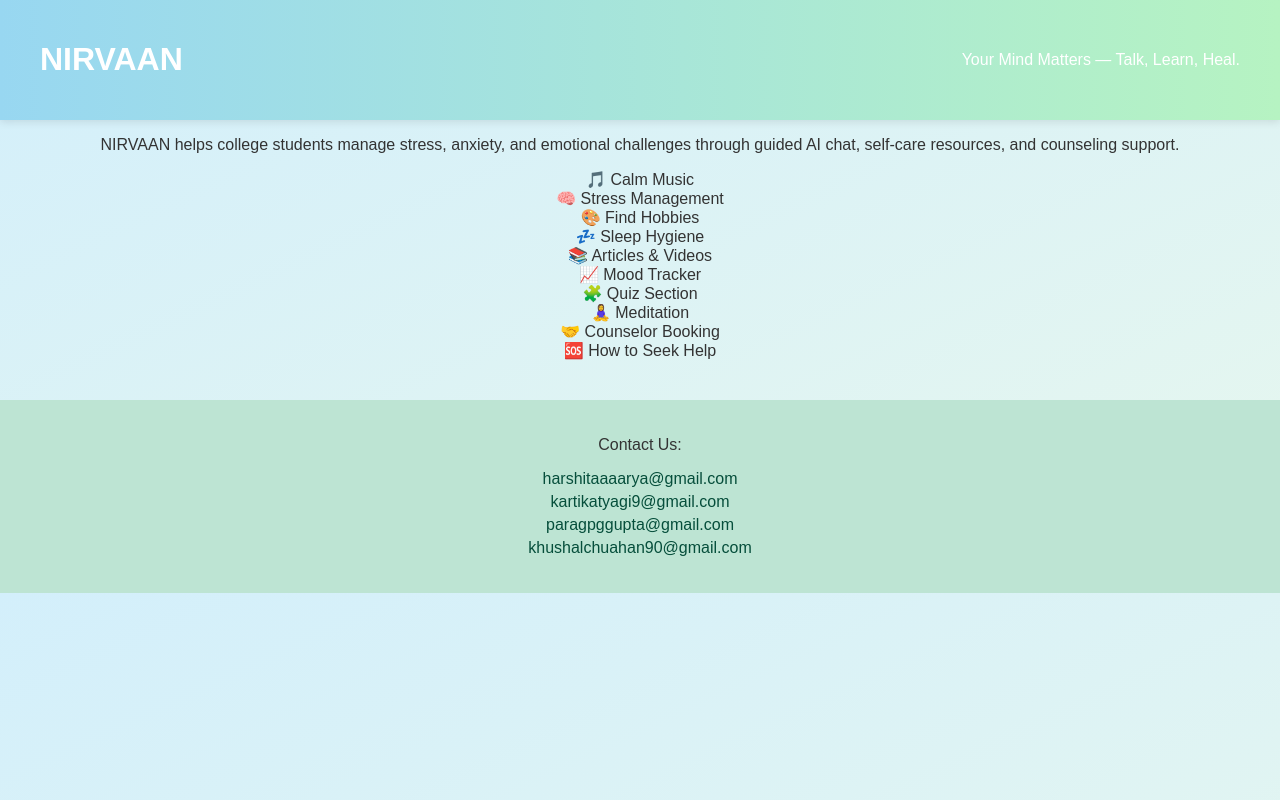
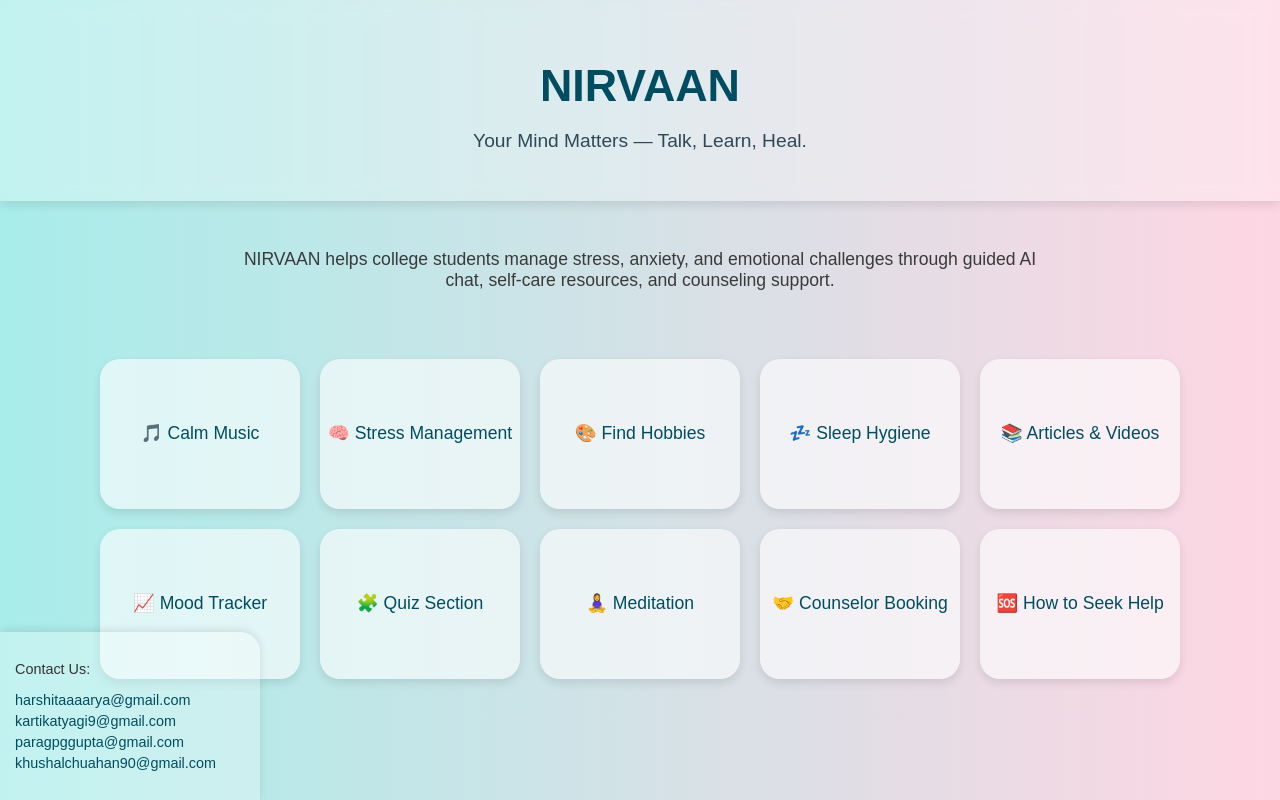
Before and after one commit to harshitaaarya/NIRVAAN, a plain HTML site: page index.html in a window 1280 px wide. Drawn offline with Linux system fonts and the light colour scheme.

Commit message:
Refactor CSS for improved layout and design

```diff
--- a/style.css
+++ b/style.css
@@ -1,100 +1,87 @@
 body {
   margin: 0;
-  font-family: "Poppins", sans-serif;
-  background: linear-gradient(to bottom right, #d3effb, #e7f7ee);
+  font-family: 'Poppins', sans-serif;
+  background: linear-gradient(to right, #a8edea, #fed6e3);
   color: #333;
   text-align: center;
+  overflow-x: hidden;
 }
 
-/* Header */
 header {
-  background: linear-gradient(to right, #98d7f1, #b6f3c2);
-  display: flex;
-  justify-content: space-between;
-  align-items: center;
-  padding: 20px 40px;
-  box-shadow: 0 2px 8px rgba(0,0,0,0.1);
-  color: white;
+  background-color: rgba(255,255,255,0.3);
+  backdrop-filter: blur(10px);
+  padding: 30px;
+  box-shadow: 0 4px 10px rgba(0,0,0,0.1);
 }
 
-.logo h1 {
-  margin: 0;
-  font-size: 30px;
+header h1 {
+  font-size: 2.8em;
+  color: #004d61;
+  margin-bottom: 10px;
 }
 
-.logo p {
-  font-size: 14px;
-  margin: 0;
+header p {
+  font-size: 1.2em;
+  color: #2f4858;
 }
 
-.login a {
-  color: white;
-  text-decoration: none;
-  background: rgba(255,255,255,0.2);
-  padding: 8px 16px;
-  border-radius: 20px;
-  transition: 0.3s;
+.intro {
+  max-width: 800px;
+  margin: 20px auto;
+  font-size: 1.1em;
+  color: #3a3a3a;
+  padding: 10px;
 }
 
-.login a:hover {
-  background: rgba(255,255,255,0.4);
+.features {
+  display: flex;
+  flex-wrap: wrap;
+  justify-content: center;
+  gap: 20px;
+  margin: 40px;
 }
 
-.banner {
-  margin-top: 40px;
-  font-size: 24px;
-  color: #065f46;
+.feature {
+  background-color: rgba(255, 255, 255, 0.6);
+  width: 200px;
+  height: 150px;
+  display: flex;
+  align-items: center;
+  justify-content: center;
+  border-radius: 20px;
+  font-size: 1.1em;
+  font-weight: 500;
+  color: #004d61;
+  box-shadow: 0 4px 10px rgba(0,0,0,0.1);
+  cursor: pointer;
+  transition: all 0.3s ease;
 }
 
-.description {
-  font-size: 16px;
-  max-width: 700px;
-  margin: 10px auto 30px;
-  color: #333;
+.feature:hover {
+  transform: scale(1.1);
+  box-shadow: 0 8px 25px rgba(0,0,0,0.3);
+  background-color: rgba(255,255,255,0.9);
 }
 
-/* Feature Grid */
-.grid {
-  display: grid;
-  grid-template-columns: repeat(auto-fit, minmax(200px, 1fr));
-  gap: 20px;
-  padding: 40px;
-}
-
-.card {
-  background: white;
-  border-radius: 15px;
-  padding: 30px 15px;
-  text-decoration: none;
-  color: #006b63;
-  box-shadow: 0 3px 8px rgba(0,0,0,0.1);
-  font-weight: 600;
-  transition: 0.3s;
-}
-
-.card:hover {
-  transform: scale(1.05);
-  background: #daf3e8;
-  box-shadow: 0 4px 12px rgba(0,0,0,0.2);
-}
-
-/* Footer */
 footer {
-  background: #bde4d3;
-  padding: 20px;
-  margin-top: 40px;
-}
-
-footer h3 {
-  margin-bottom: 10px;
+  background: rgba(255,255,255,0.3);
+  padding: 15px;
+  position: fixed;
+  bottom: 0;
+  left: 0;
+  width: 230px;
+  border-top-right-radius: 20px;
+  box-shadow: 0 -2px 8px rgba(0,0,0,0.1);
+  text-align: left;
+  font-size: 0.9em;
 }
 
 footer ul {
   list-style: none;
-  padding: 0;
+  padding-left: 0;
 }
 
 footer li {
-  margin: 5px 0;
-  color: #064e3b;
+  margin-bottom: 5px;
+  color: #004d61;
 }
```
